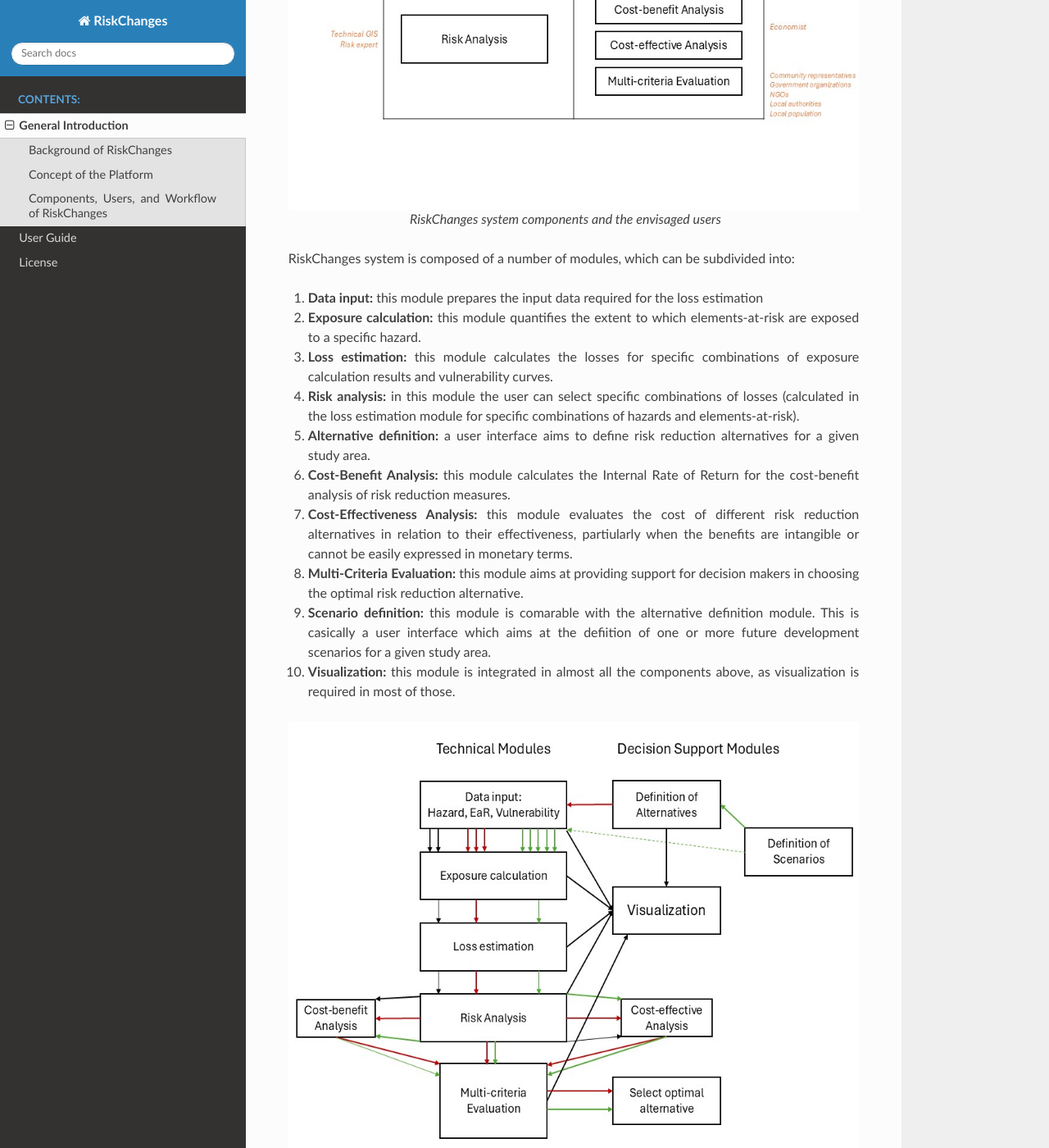
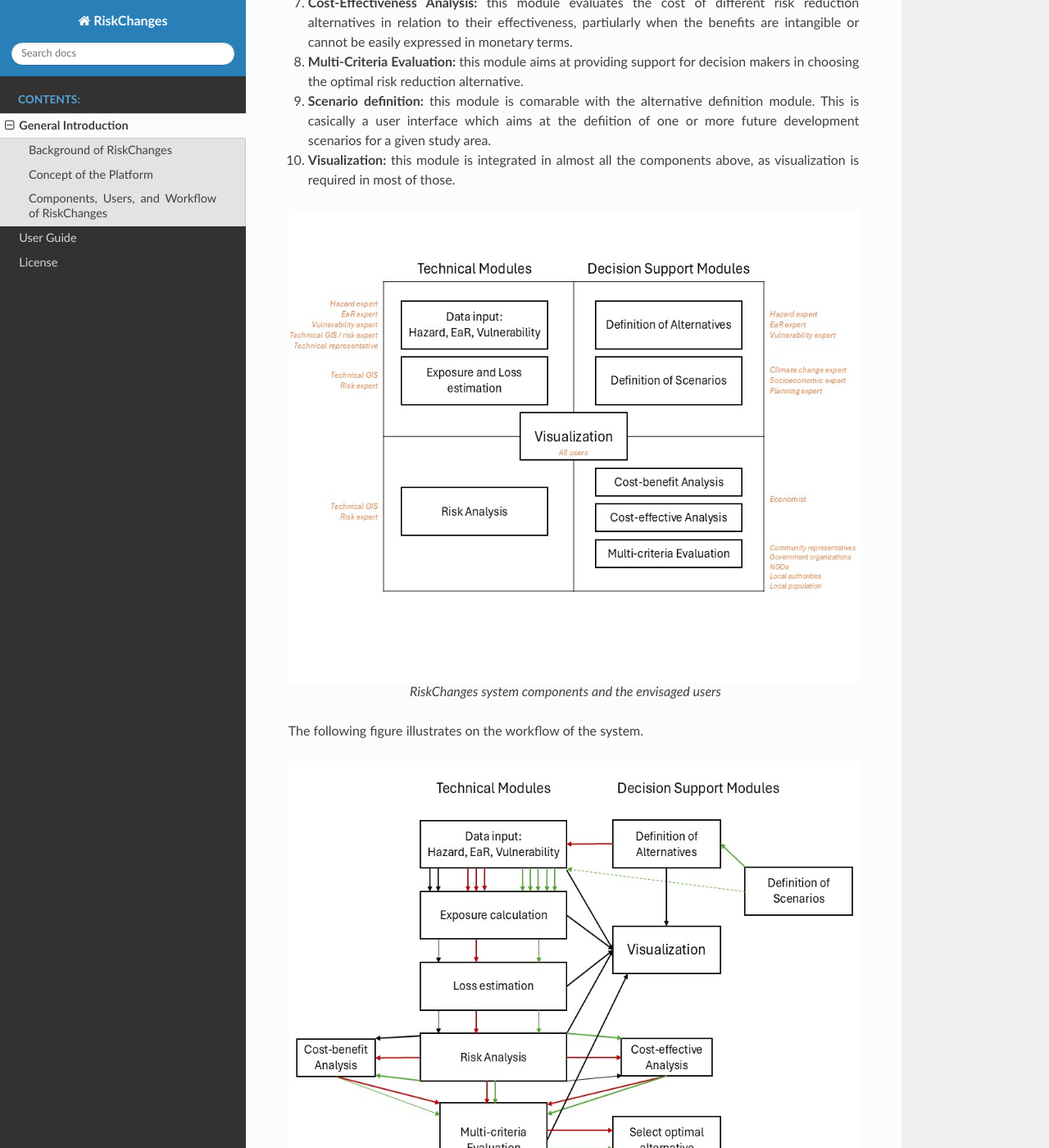
Before and after one commit to RiskChanges/riskchanges-docs, a Sphinx documentation site: the page built from docs/source/general_intro.rst, in a window 1280 px wide and 1400 px high, scrolled down 2794 px. Shown: the whole window at 82% size. Built offline with Sphinx 7.4.7 and the Read the Docs theme 3.1.0, drawn with Linux system fonts in a browser that asks for light colours.

Commit message:
Update general_intro.rst

```diff
--- a/docs/source/general_intro.rst
+++ b/docs/source/general_intro.rst
@@ -42,12 +42,6 @@ RiskChanges can be used in different ways:
 
 Components, Users, and Workflow of RiskChanges
 ----------------------------
-.. figure:: /images/components-users.jpg
-   :scale: 80%
-   :align: center
-
-   *RiskChanges system components and the envisaged users*
-
 RiskChanges system is composed of a number of modules, which can be subdivided into:
 
 1. **Data input:** this module prepares the input data required for the loss estimation
@@ -61,6 +55,14 @@ RiskChanges system is composed of a number of modules, which can be subdivided i
 9. **Scenario definition:** this module is comarable with the alternative definition module. This is casically a user interface which aims at the defiition of one or more future development scenarios for a given study area.
 10. **Visualization:** this module is integrated in almost all the components above, as visualization is required in most of those.
 
+.. figure:: /images/components-users.jpg
+   :scale: 80%
+   :align: center
+
+   *RiskChanges system components and the envisaged users*
+
+The following figure illustrates on the workflow of the system.
+
 .. figure:: /images/workflow.jpg
    :scale: 80%
    :align: center
```
